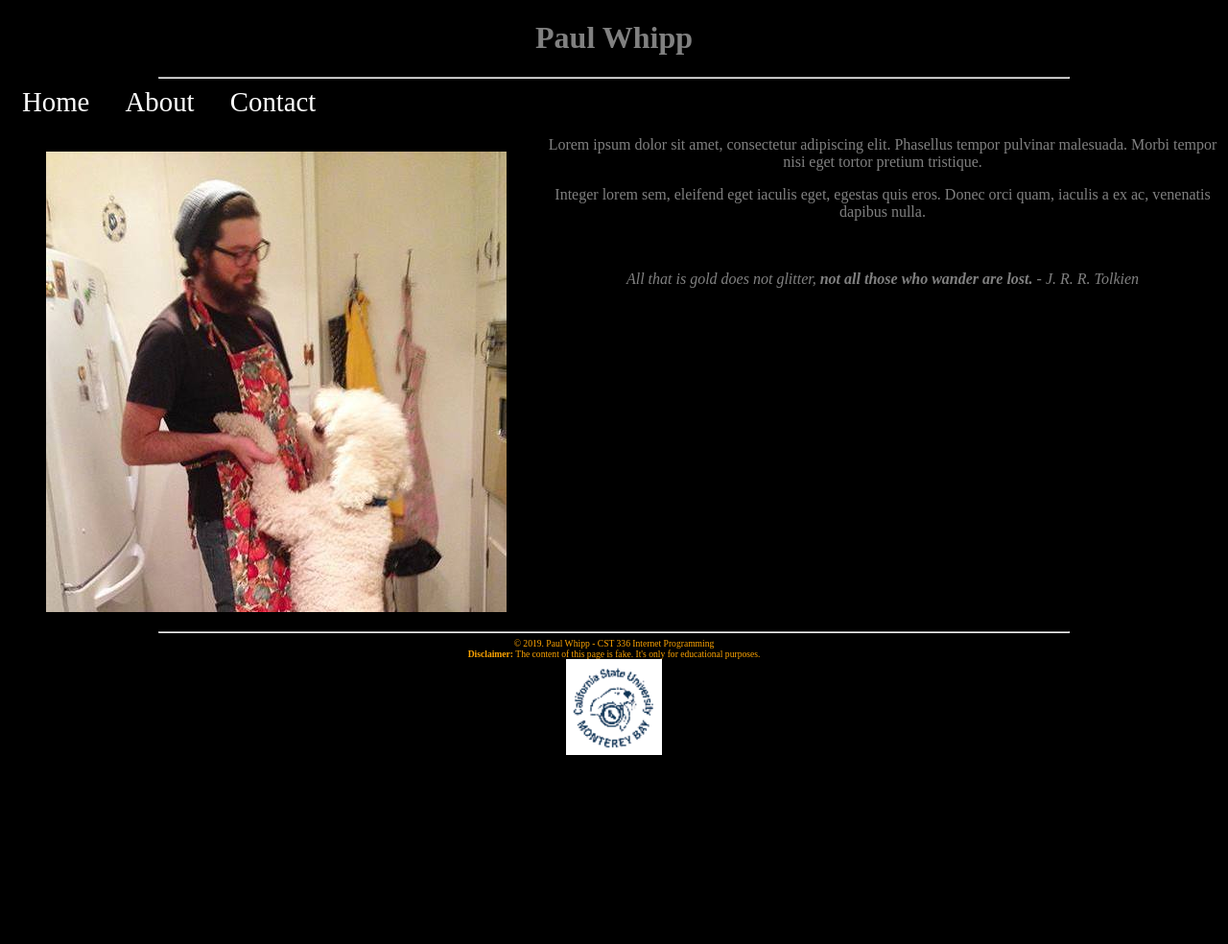
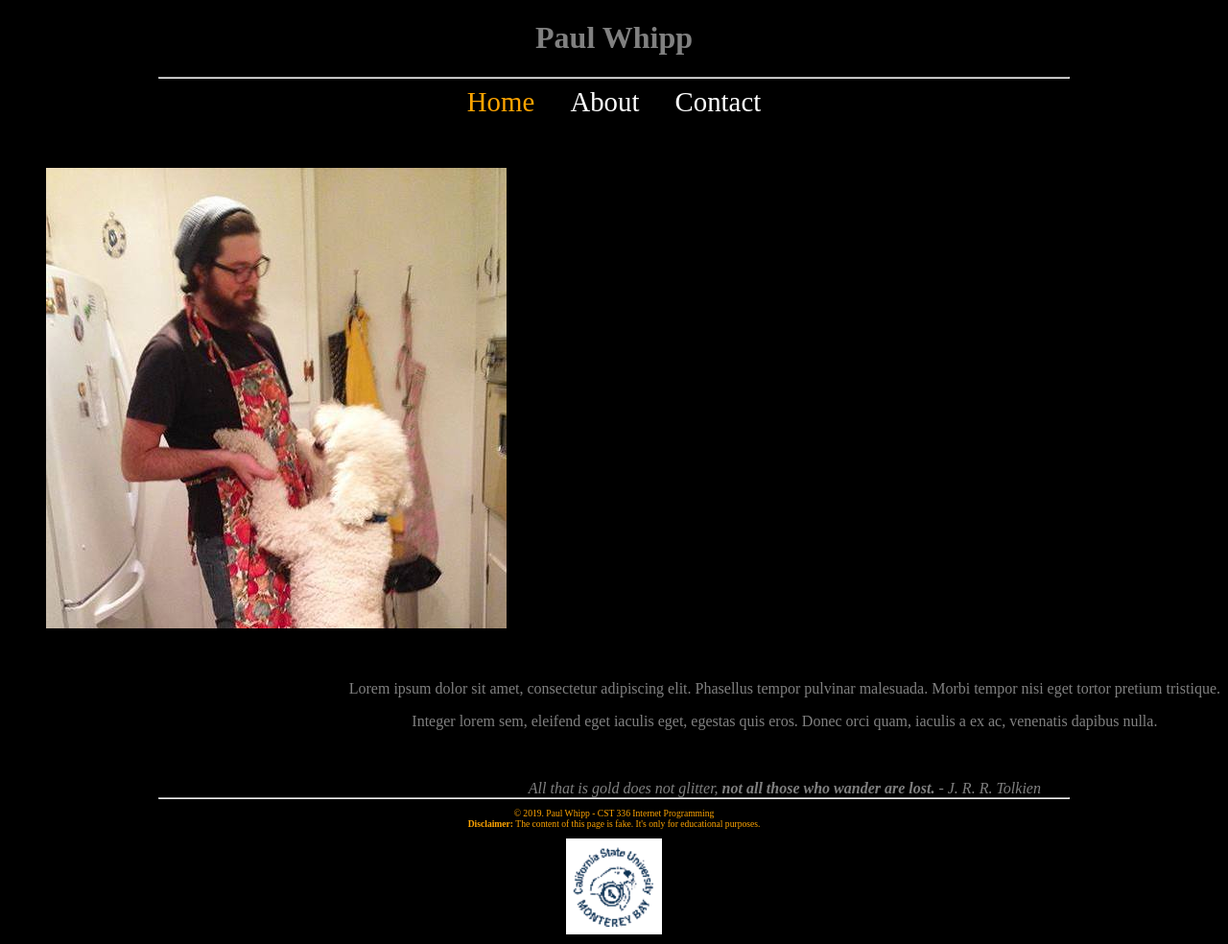
Before and after one commit to paul-here/cst336, a PHP site: page /labs/lab1/index.html in a window 1280 px wide. Shown: the whole page at 96% size. Before the commit the page ends 787 px from the top, so only its background shows below. Run offline with PHP 8.4, Linux system fonts and the light colour scheme.

Commit message:
Fixing problems creates problems

```diff
--- a/labs/lab1/about.html
+++ b/labs/lab1/about.html
@@ -25,7 +25,7 @@ in html
         <hr>
         <nav>
             <a href="index.html"> Home </a>
-            <a href="about.html"> About </a>
+            <a href="about.html" id="current"> About </a>
             <a href="contact.html"> Contact </a>
         </nav>
         <br><br>
--- a/labs/lab1/contact.html
+++ b/labs/lab1/contact.html
@@ -26,12 +26,12 @@ in html
         <nav>
             <a href="index.html"> Home </a>
             <a href="about.html"> About </a>
-            <a href="contact.html"> Contact </a>
+            <a href="contact.html" id="current"> Contact </a>
         </nav>
         <br><br>
         <div id="content">
             <!-- Google form stuff goes here-->
-            <iframe src="https://docs.google.com/forms/d/e/1FAIpQLSf3vejuO4fOD8Hpg5bAAykZ1IErTDqiHWjFW8MqKakw40twYQ/viewform" width="760" height="500" frameborder="0" marginheight="0" marginwidth="0">Loading...</iframe>
+            <iframe src="https://docs.google.com/forms/d/e/1FAIpQLSf3vejuO4fOD8Hpg5bAAykZ1IErTDqiHWjFW8MqKakw40twYQ/viewform" width="760" height="500">Loading...</iframe>
         </div>
         <!-- This is the footer -->
         <!-- The footer goes inside the body but not always -->
--- a/labs/lab1/css/styles.css
+++ b/labs/lab1/css/styles.css
@@ -21,14 +21,16 @@ nav a:hover { /*pseudo class*/
     transition: .9s;
 }
 
-/*
-figure, div {
-    float:left;
+#current {
+    color: orange;
 }
-*/
 
-#me, #welcomeText {
+#me {
     float: left;
+}
+
+#welcomeText {
+    float: right;
 }
 
 footer {
--- a/labs/lab1/index.html
+++ b/labs/lab1/index.html
@@ -23,18 +23,18 @@ in html
             <h1>Paul Whipp</h1>
         </header>
         <hr>
-        <nav id="welcomeText">
-            <a href="index.html"> Home </a>
+        <nav>
+            <a href="index.html" id="current"> Home </a>
             <a href="about.html"> About </a>
             <a href="contact.html"> Contact </a>
         </nav>
         <br><br>
         <main>
             <figure id="me">
-                <img src="img/poodle_dance.jpg" alt="Paul with a poodle."/>
+                <img src="img/poodle_dance.jpg" alt="Paul, dancing with a poodle."/>
             </figure>
-            <div>
-                <p>Lorem ipsum dolor sit amet, consectetur adipiscing elit. Phasellus tempor pulvinar malesuada. Morbi tempor nisi eget tortor pretium tristique.</p>
+            <div id="welcomeText">
+                <p><br>Lorem ipsum dolor sit amet, consectetur adipiscing elit. Phasellus tempor pulvinar malesuada. Morbi tempor nisi eget tortor pretium tristique.</p>
                 <p>Integer lorem sem, eleifend eget iaculis eget, egestas quis eros. Donec orci quam, iaculis a ex ac, venenatis dapibus nulla.</p>
                 <br><br>
                 <em>All that is gold does not glitter, <strong>not all those who wander are lost.</strong> - J. R. R. Tolkien</em>
@@ -48,8 +48,11 @@ in html
         <footer>
 
             <hr>
-            &copy; 2019. Paul Whipp - CST 336 Internet Programming <br />
-            <strong>Disclaimer:</strong> The content of this page is fake. It's only for educational purposes. <br>
+            <p>
+                &copy; 2019. Paul Whipp - CST 336 Internet Programming <br>
+                <strong>Disclaimer:</strong> The content of this page is fake. It's only for educational purposes.
+                <br>
+            </p>
             <img src="../../img/round-csumb-logo-small.png" alt="csumb logo"/>  <!--Reletive Path-->
 
         </footer>
```
